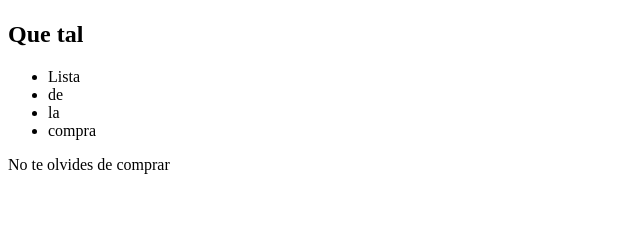
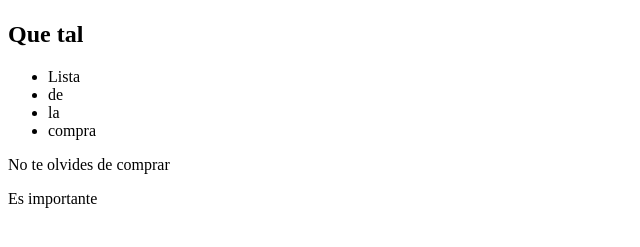
Before and after one commit to edoardogunelli/ejemplo-github, a plain HTML site: page index.html in a window 1280 px wide. Shown: the part 59-306 px from the top of the page, without its empty margins (0-640 px from the left). Drawn offline with Linux system fonts and the light colour scheme.

Commit message:
Importante
Importante

```diff
--- a/index.html
+++ b/index.html
@@ -17,6 +17,7 @@
         <li>compra</li>
     </ul>
     <p>No te olvides de comprar</p>
+    <p>Es importante</p>
 </body>
 
 </html>
```
